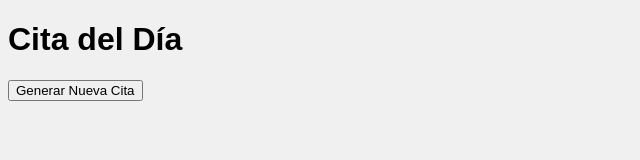
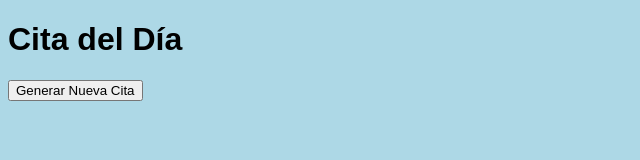
Before and after one commit to taniamoralessanchez/quote-generator, a plain HTML site: page index.html in a window 1280 px wide. Shown: the whole page, without its empty margins (0-640 px from the left). Drawn offline with Linux system fonts and the light colour scheme.

```diff
--- a/styles.css
+++ b/styles.css
@@ -1,4 +1,5 @@
+/* styles.css */
 body {
   font-family: sans-serif;
-  background-color: #f0f0f0;
+  background-color: lightblue; /* Otro cambio */
 }
```
